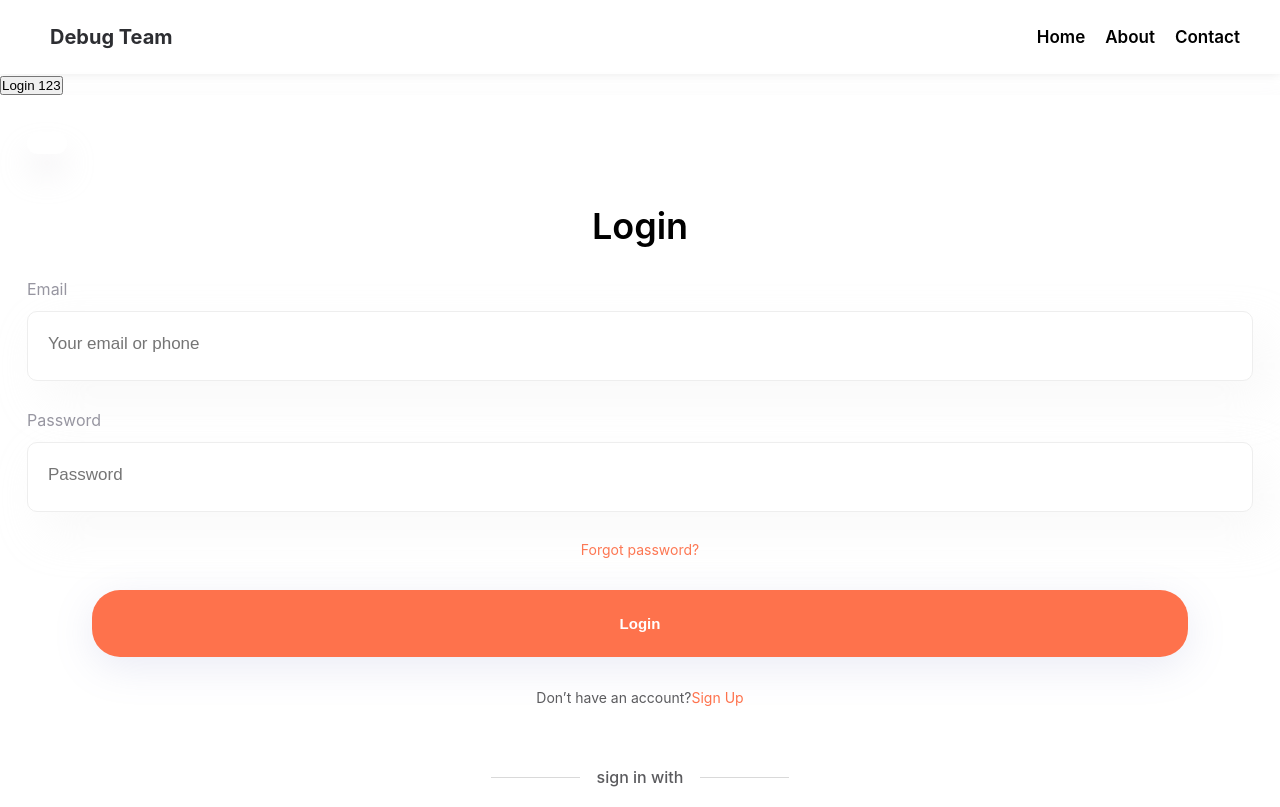
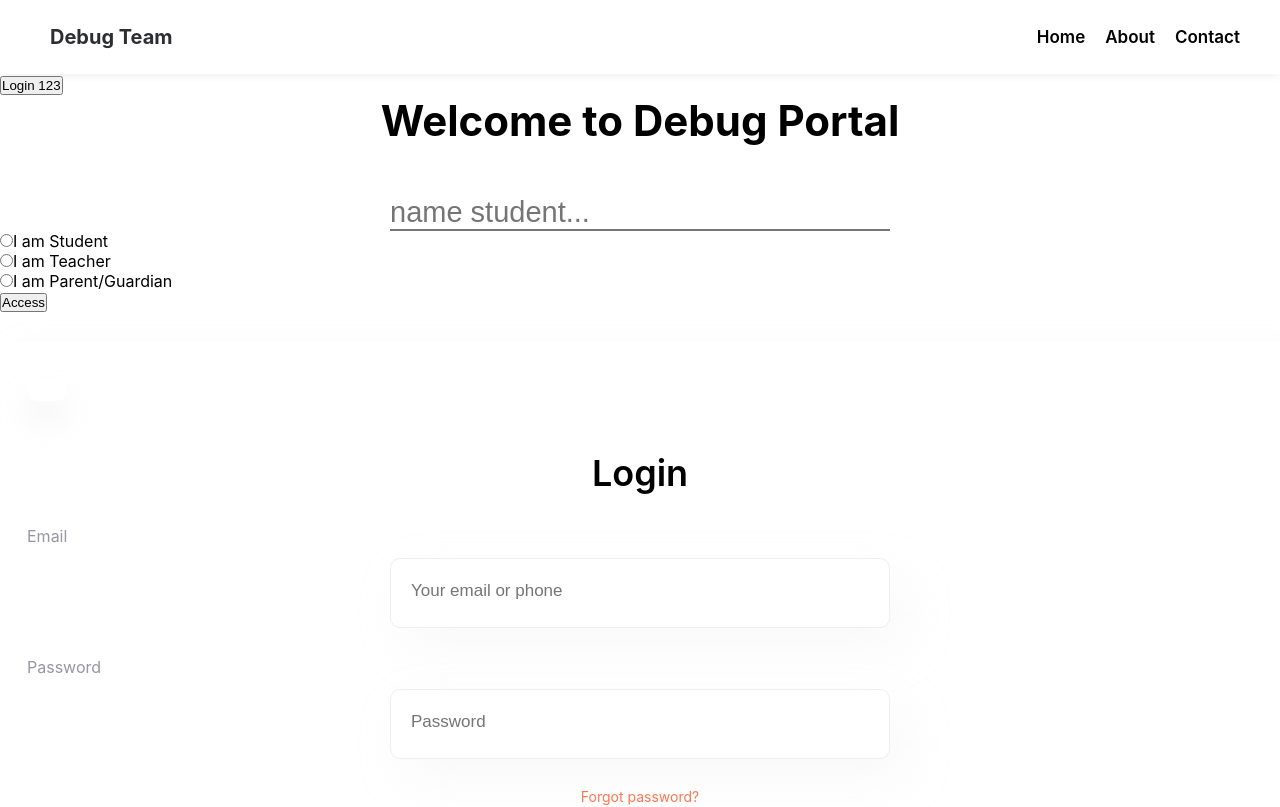
Before and after one commit to buihongson6203/TechWith2022, a React (Create React App) app: page /login in a window 1280 px wide. Shown: the top 807 px of the page. Built offline with nearby package versions, Linux system fonts and the light colour scheme.

Commit message:
update file home

```diff
--- a/src/App.css
+++ b/src/App.css
@@ -4,6 +4,33 @@
 .App-logo {
   height: 40vmin;
   pointer-events: none;
+}
+.welcome{
+  font-size: 42px;
+  font-weight: 700;
+  text-align: center;
+  margin-bottom: 50px;
+}
+.input{
+  width: 500px;
+  border-top: none;
+  border-left: none;
+  border-right: none;
+  margin: 0 auto;
+  display: flex;
+  justify-content: center;
+  font-size: 29px;
+  font-weight: 500;
+}
+.radio{
+  margin: 0 auto;
+  display: flex;
+  justify-content: center;
+  /* flex-direction: column; */
+  /* width: 150px; */
+}
+.btn{
+  margin-bottom: 30px;
 }
 *{
   margin: 0;
--- a/src/App.js
+++ b/src/App.js
@@ -3,8 +3,7 @@ import "./App.css";
 import Header from "./header/Header";
 import Footer from "./footer/Footer";
 import React from "react";
-import { BrowserRouter as Router, Routes, Route
-,Link  } from "react-router-dom";
+import { BrowserRouter as Router, Routes, Route, Link } from "react-router-dom";
 import Login from "./Login";
 
 function App() {
@@ -14,7 +13,56 @@ function App() {
         <Header />
         <Link to="/login">
           <button>Login 123</button>
+          <div></div>
         </Link>
+        <div>
+          <div className="welcome">Welcome to Debug Portal</div>
+          <input className="input" type="text" placeholder="name student..." />
+          {/* <form className="radio">
+            <input name="gender" type="radio" value="Nam" />
+            I am Student
+            <input name="gender" type="radio" value="Nữ" />
+            I am Teacher
+            <input name="gender" type="radio" value="Khác" />
+            I am Parent/Guardian
+          </form> */}
+          <div class="d-flex justify-content-center">
+            <div class="form-check">
+              <input
+                class="form-check-input lp-input-radio ng-pristine ng-untouched ng-valid ng-empty"
+                type="radio"
+                ng-model="type"
+                ng-value="1"
+                name="3"
+                value="1"
+              />
+              <label class="form-check-label">I am Student</label>
+            </div>
+            <div class="form-check">
+              <input
+                class="form-check-input lp-input-radio ng-pristine ng-untouched ng-valid ng-empty"
+                type="radio"
+                ng-model="type"
+                ng-value="1"
+                name="3"
+                value="1"
+              />
+              <label class="form-check-label">I am Teacher</label>
+            </div>
+            <div class="form-check">
+              <input
+                class="form-check-input lp-input-radio ng-pristine ng-untouched ng-valid ng-empty"
+                type="radio"
+                ng-model="type"
+                ng-value="1"
+                name="3"
+                value="1"
+              />
+              <label class="form-check-label">I am Parent/Guardian</label>
+            </div>
+          </div>
+          <button className="btn">Access</button>
+        </div>
         <div>
           <Routes>
             <Route path="/login" element={<Login />} />{" "}
```
